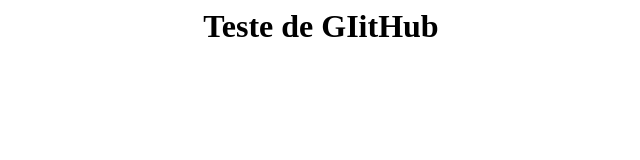
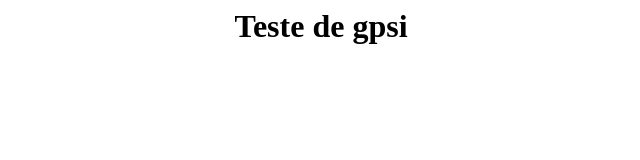
Before and after one commit to crzvilela/web, a plain HTML site: page index.html in a window 1280 px wide. Shown: the whole page, without its empty margins (319-959 px from the left). Drawn offline with Linux system fonts and the light colour scheme.

Commit message:
Update index.html

```diff
--- a/index.html
+++ b/index.html
@@ -7,6 +7,6 @@
  </style>
  </head>
  <body>
- <h1>Teste de GIitHub</h1>
+ <h1>Teste de gpsi</h1>
  </body
 </html>
```
